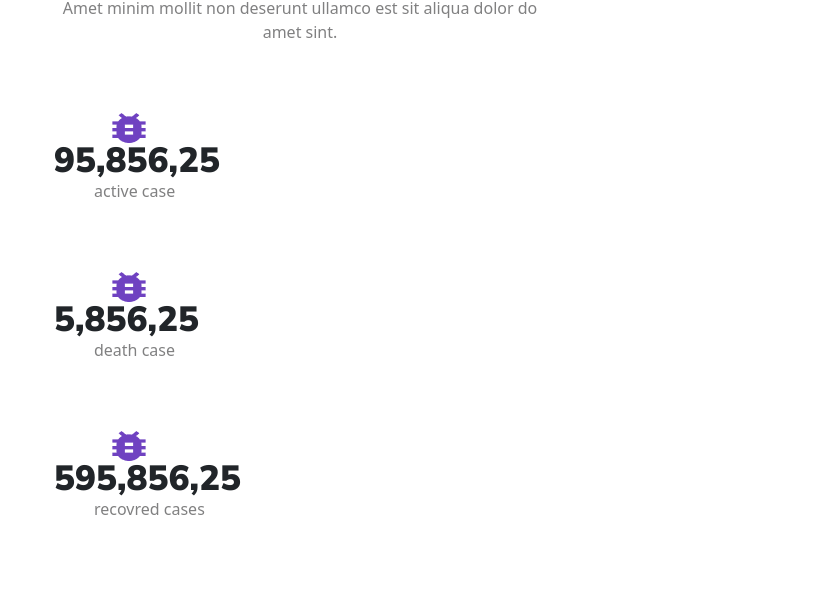
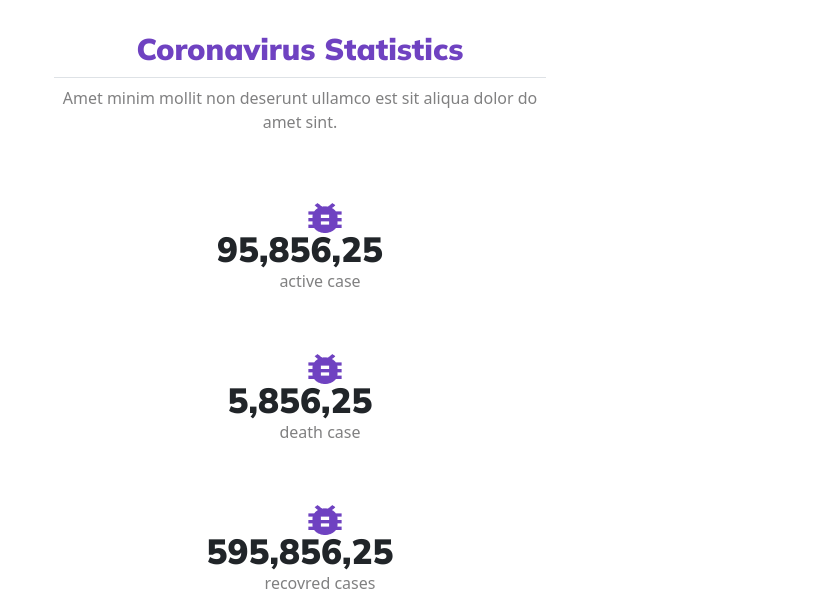
Before and after one commit to TayyabaFatima1/hackathon, a plain HTML site: page index.html in a window 600 px wide. Shown: the part 677-1285 px from the top of the page, 825 px wide, since content can reach past the window. Drawn offline with nearby package versions, Linux system fonts and the light colour scheme.

Commit message:
editform

```diff
--- a/index.html
+++ b/index.html
@@ -50,7 +50,7 @@
 
     <div class="b-example-divider"></div>
 
-    <div class="container-fluid col-xxl-8 px-4 py-5">
+    <div class="container-fluid cont1 col-xxl-8 px-4 py-5">
       <div class="row flex-lg-row-reverse align-items-center g-5 py-5">
         <div class="col-10 col-sm-8 col-lg-6">
           <img src="images/hero.png" class="d-block mx-lg-auto img-fluid" alt="Bootstrap Themes" width="700" height="500" loading="lazy">
@@ -69,11 +69,11 @@
 </div>
 <!-- part 2 started -->
 
-<div class="container px-4 py-5 text-align-center">
+<div class="container px-4 py-5 text-align-center corona-s">
     <h2 class="pb-2 border-bottom h2-pt2 text-center">Coronavirus  Statistics</h2>
     <p class="p-pt2 text-center">Amet minim mollit non deserunt ullamco est sit aliqua dolor do amet sint. </p>
     <div class="row g-4 py-5 row-cols-1 row-cols-lg-3">
-        <div class="feature col">
+        <div class="feature col number">
             <div class="feature-icon align-items-center bg-gradient">
              <img src="images/bug_report.png" class="bugicon" alt="">
             </div>
@@ -83,7 +83,7 @@
             </a>
           </div>
 
-            <div class="feature col">
+            <div class="feature col number">
                 <div class="feature-icon align-items-center bg-gradient">
                  <img src="images/bug_report.png" class="bugicon" alt="">
                 </div>
@@ -93,7 +93,7 @@
                 </a>
               </div>
 
-                <div class="feature col">
+                <div class="feature col number">
                     <div class="feature-icon align-items-center bg-gradient">
                      <img src="images/bug_report.png" class="bugicon" alt="">
                     </div>
@@ -309,7 +309,7 @@
         </div>
       </div>
     </div>
-    <div class="col-sm-6" style="width: 50%;">
+    <div class="col-sm-6 img-of-protect" style="width: 50%;">
       <img src="images/1 1.png" alt="">
     </div>
   </div>
--- a/style.css
+++ b/style.css
@@ -160,3 +160,27 @@ a{
     list-style: url(images/close_24px.png);
     line-height: 3;
 }
+
+@media screen and (min-width:480px) and (max-width:760px) {
+    .img-of-protect{
+        position: absolute;
+        right: 280px;
+        top: 397rem;
+        width: 50%;
+    }
+    .cont1{
+        padding-top: 0px;
+    }
+    .corona-s{
+        bottom: 30px;
+        top: 90px;
+        position: relative;
+    }
+    .number{
+        align-items: center;
+        display: flex;
+        align-items: center;
+        flex-wrap: wrap;
+        flex-direction: column;
+    }
+}
```
